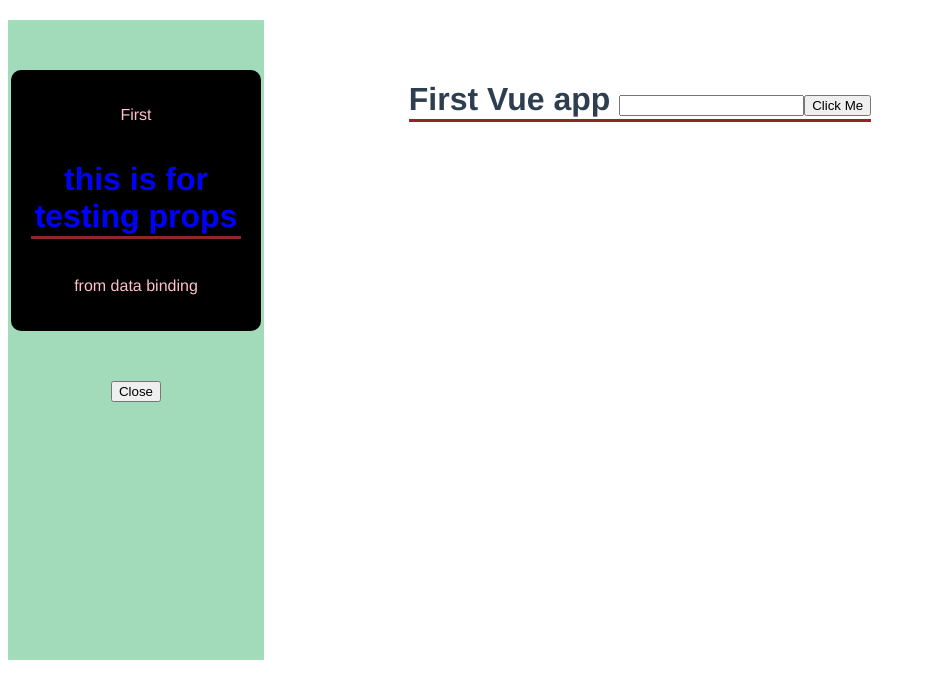
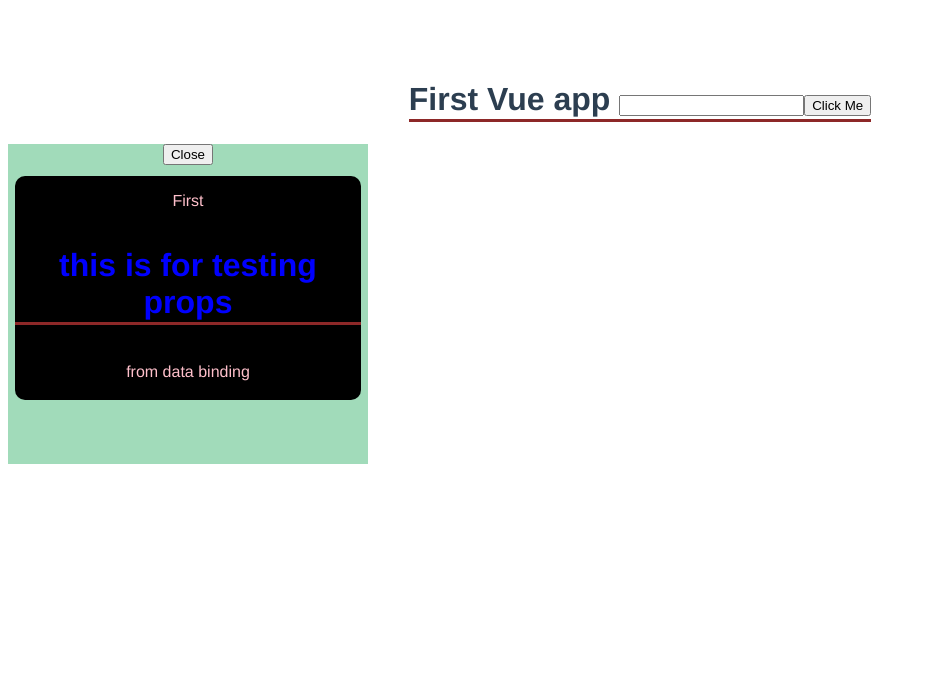
Before and after one commit to adeelarifbhatti/vuesecond, a Vue app: page / in a window 1280 px wide. Both pictures are taken after a click on the button "open". Shown: the top 698 px of the page, without its empty margins (0-926 px from the left). Built offline with nearby package versions, Linux system fonts and the light colour scheme.

Commit message:
CSS positions

```diff
--- a/src/components/FirstComponent.vue
+++ b/src/components/FirstComponent.vue
@@ -6,7 +6,6 @@
             </p>
             <h1>{{ header }}</h1>
             <p> {{ text }} </p>
-
         </div>
         <button @click="closeFirst"> Close </button>
     </div>
@@ -25,21 +24,22 @@ export default {
 
 
 <style>
+
+.backdrop {
+    position: relative;
+    background: rgb(161, 219, 186);
+    width: 45vh;
+    height: 40vh;
+}
 .first {
-    width: 82%;
-    padding: 20px;
-    margin: 50px auto;
+    position: absolute;
+    top: 10%;
+    right: 2%;
+    left: 2%;
+    bottom: 20%;
     background: black;
     border-radius: 10px;
     color: yellow;
-}
-.backdrop {
-    top: 0;
-    margin: 20px auto;
-    position: fixed;
-    background: rgb(161, 219, 186);
-    width: 20%;
-    height: 80%;
 }
 .first.sale {
     background: black;
```
